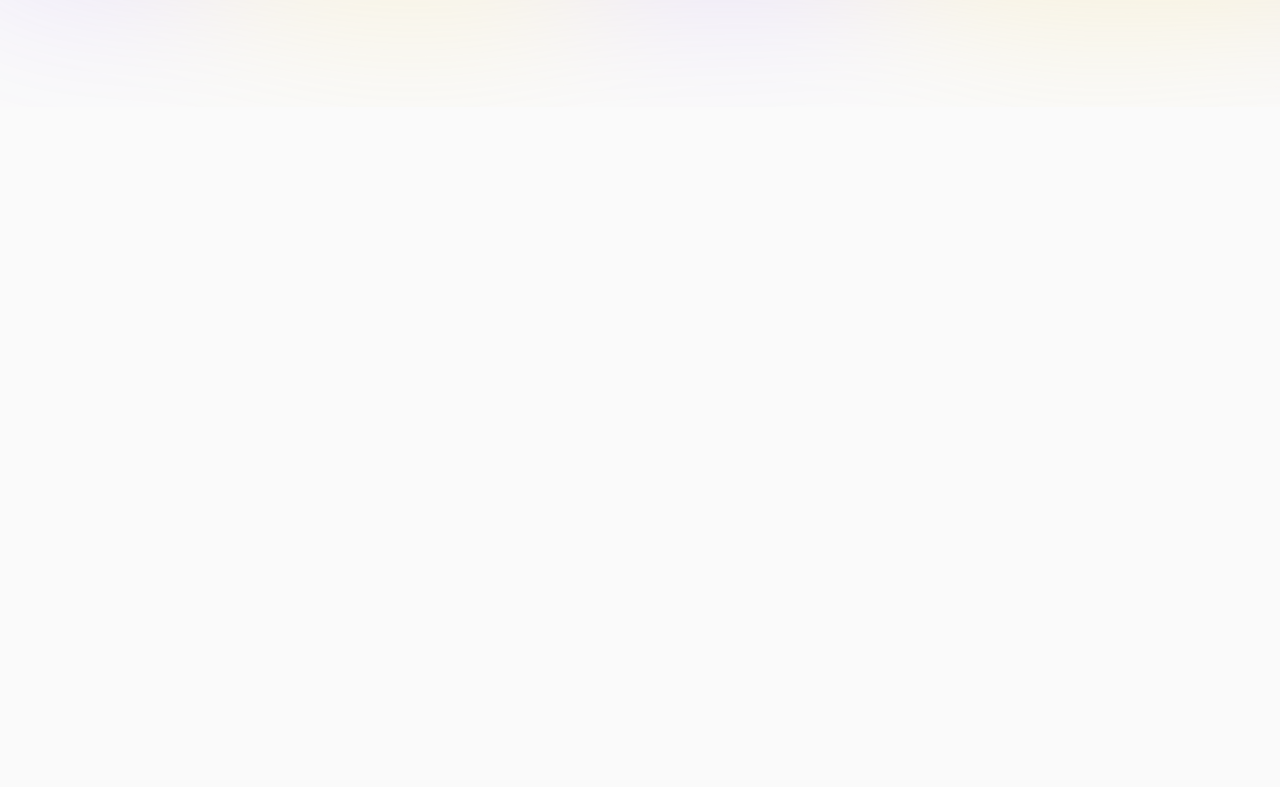
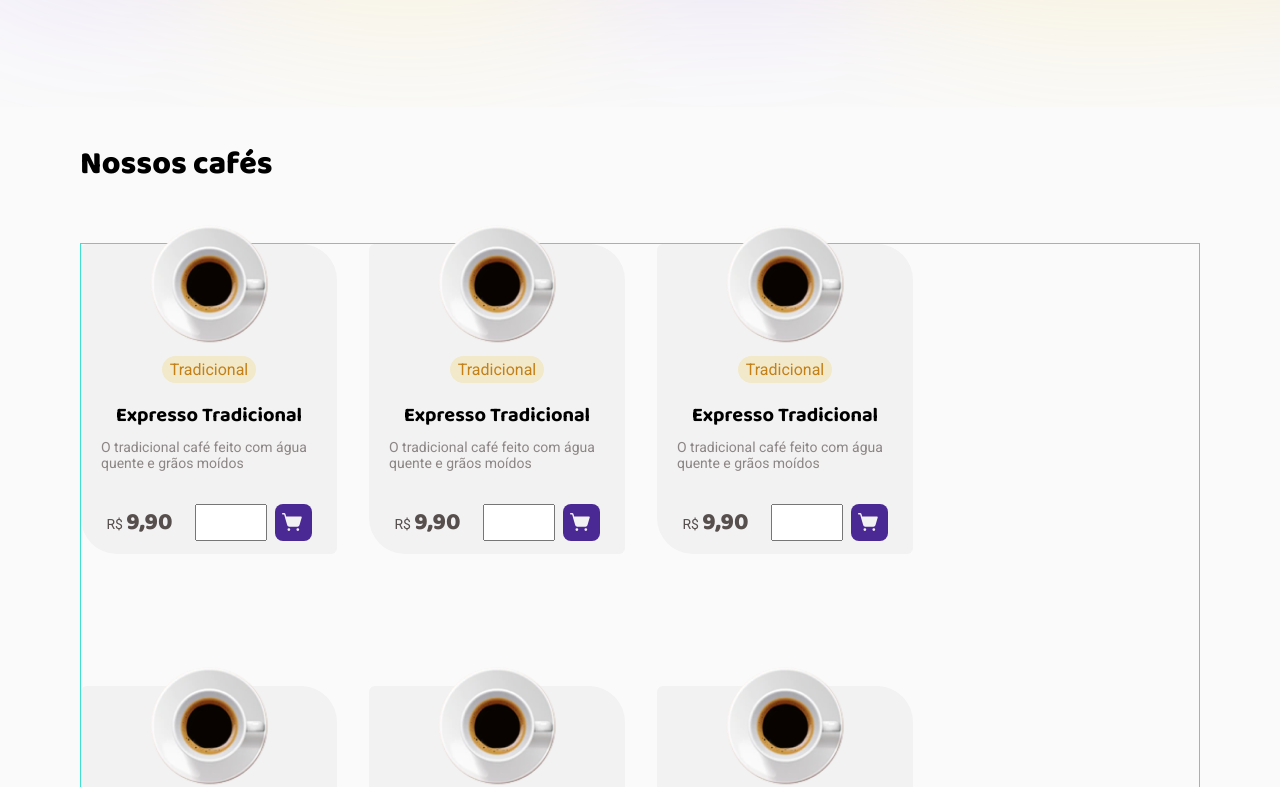
Before and after one commit to dharuanluigi/coffee-delivery, a React (Vite) app: page / in a window 1280 px wide. Shown: the part 573-1360 px from the top of the page. Before the commit the page ends 800 px from the top, so only its background shows below. Built offline with nearby package versions, Linux system fonts and the light colour scheme.

Commit message:
Fixing components

```diff
--- a/src/App.tsx
+++ b/src/App.tsx
@@ -1,47 +1,31 @@
 /** @format */
 
 import { ThemeProvider } from "styled-components";
-import { Coffee, MapPin, Package, ShoppingCart, Timer } from "phosphor-react";
+import { Coffee, Package, ShoppingCart, Timer } from "phosphor-react";
 
 import { defaultTheme } from "./styles/default";
 import { GlobalStyle } from "./styles/global";
 
 import {
   BenefitsContainer,
-  CartContainer,
-  HeaderActionsContainer,
-  HeaderContainer,
-  HeaderContent,
+  BodyContainer,
+  BodyContent,
+  ContainerTitle,
   IntroductionBody,
   IntroductionContainer,
-  LocationContainer,
   TextContent,
   TextContentContainer,
 } from "./homeStyle";
 
-import logo from "./assets/logo.svg";
 import mainCoffeeImage from "./assets/mainCoffeeImage.svg";
+
+import { Header } from "./components/Header";
+import { CoffeeCard } from "./components/CoffeeCard";
 
 export function App() {
   return (
     <ThemeProvider theme={defaultTheme}>
-      <HeaderContainer>
-        <HeaderContent>
-          <img src={logo} alt="" />
-          <HeaderActionsContainer>
-            <LocationContainer>
-              <span>
-                <MapPin size={22} weight="fill" />
-              </span>
-              Porto Alegre, RS
-            </LocationContainer>
-
-            <CartContainer>
-              <ShoppingCart size={22} weight="fill" />
-            </CartContainer>
-          </HeaderActionsContainer>
-        </HeaderContent>
-      </HeaderContainer>
+      <Header />
 
       <IntroductionBody>
         <IntroductionContainer>
@@ -85,6 +69,20 @@ export function App() {
         </IntroductionContainer>
       </IntroductionBody>
 
+      <BodyContainer>
+        <ContainerTitle>
+          <h1>Nossos cafés</h1>
+        </ContainerTitle>
+
+        <BodyContent>
+          <CoffeeCard key={1} />
+          <CoffeeCard key={2} />
+          <CoffeeCard key={3} />
+          <CoffeeCard key={4} />
+          <CoffeeCard key={5} />
+          <CoffeeCard key={6} />
+        </BodyContent>
+      </BodyContainer>
       <GlobalStyle />
     </ThemeProvider>
   );
--- /dev/null
+++ b/src/components/CoffeeCard/index.tsx
@@ -0,0 +1,32 @@
+/** @format */
+
+import { CardPriceForm, CoffeeCardContainer } from "./styles";
+
+import traditional_express_image from "../../assets/coffees/traditional_express.png";
+import { ShoppingCartSimple } from "phosphor-react";
+
+export function CoffeeCard() {
+  return (
+    <CoffeeCardContainer>
+      <img
+        src={traditional_express_image}
+        alt="Uma chícara de café branca com café preto dentro"
+      />
+      <span>Tradicional</span>
+      <h1>Expresso Tradicional</h1>
+      <p>O tradicional café feito com água quente e grãos moídos</p>
+      <CardPriceForm>
+        <div>
+          <span>R$ </span>
+          <span>9,90</span>
+        </div>
+        <div>
+          <input type="number" name="coffeeQuantity" id="coffeeQuantity" />
+          <button>
+            <ShoppingCartSimple size={22} weight="fill" />
+          </button>
+        </div>
+      </CardPriceForm>
+    </CoffeeCardContainer>
+  );
+}
--- /dev/null
+++ b/src/components/CoffeeCard/styles.ts
@@ -0,0 +1,94 @@
+/** @format */
+
+import styled from "styled-components";
+
+export const CoffeeCardContainer = styled.div`
+  width: 16rem;
+  height: 19.4rem;
+  display: flex;
+  flex-direction: column;
+  align-items: center;
+  border-radius: 6px 36px;
+  padding: 1.25rem;
+
+  margin-bottom: 100px; // <--- REMOVE THIS
+  background: ${(props) => props.theme["base-card"]};
+
+  img {
+    max-width: 7.5rem;
+    max-height: 7.5rem;
+    margin-top: -40px;
+    margin-bottom: 0.75rem;
+  }
+
+  & > span {
+    padding: 4px 8px;
+    border-radius: 100px;
+    margin-bottom: 1rem;
+
+    background: ${(props) => props.theme["yellow-light"]};
+    color: ${(props) => props.theme["yellow-dark"]};
+  }
+
+  h1 {
+    font-family: "Baloo 2";
+    font-weight: 700;
+    font-size: 1.25rem;
+    margin-bottom: 0.5rem;
+  }
+
+  p {
+    font-size: 0.875rem;
+    color: ${(props) => props.theme["base-label"]};
+    margin-bottom: 2rem;
+  }
+`;
+
+export const CardPriceForm = styled.form`
+  display: flex;
+  align-items: center;
+  justify-content: center;
+  gap: 1.4rem;
+
+  span {
+    font-size: 0.875rem;
+    color: ${(props) => props.theme["base-text"]};
+  }
+
+  span + span {
+    font-size: 1.5rem;
+    font-family: "Baloo 2";
+    font-weight: 800;
+  }
+
+  div + div {
+    display: flex;
+    align-items: center;
+    justify-content: center;
+    gap: 0.5rem;
+
+    input[type="number"] {
+      width: 4.5rem;
+      height: 2.3rem;
+    }
+
+    button {
+      width: 2.3rem;
+      height: 2.3rem;
+
+      display: flex;
+      align-items: center;
+      justify-content: center;
+
+      border: none;
+      border-radius: 8px;
+
+      background: ${(props) => props.theme["purple-dark"]};
+      color: ${(props) => props.theme["base-card"]};
+    }
+
+    button:hover {
+      cursor: pointer;
+    }
+  }
+`;
--- /dev/null
+++ b/src/components/Header/index.tsx
@@ -0,0 +1,34 @@
+/** @format */
+
+import { MapPin, ShoppingCart } from "phosphor-react";
+import {
+  CartContainer,
+  HeaderActionsContainer,
+  HeaderContainer,
+  HeaderContent,
+  LocationContainer,
+} from "./styles";
+
+import logo from "../../assets/logo.svg";
+
+export function Header() {
+  return (
+    <HeaderContainer>
+      <HeaderContent>
+        <img src={logo} alt="" />
+        <HeaderActionsContainer>
+          <LocationContainer>
+            <span>
+              <MapPin size={22} weight="fill" />
+            </span>
+            Porto Alegre, RS
+          </LocationContainer>
+
+          <CartContainer>
+            <ShoppingCart size={22} weight="fill" />
+          </CartContainer>
+        </HeaderActionsContainer>
+      </HeaderContent>
+    </HeaderContainer>
+  );
+}
--- /dev/null
+++ b/src/components/Header/styles.ts
@@ -0,0 +1,47 @@
+/** @format */
+
+import styled from "styled-components";
+
+export const HeaderContainer = styled.nav`
+  height: 6.5rem;
+  display: flex;
+  justify-content: center;
+  align-items: center;
+`;
+
+export const HeaderContent = styled.div`
+  display: flex;
+  justify-content: space-between;
+  align-items: center;
+  width: 100%;
+  max-width: 1120px;
+`;
+
+export const HeaderActionsContainer = styled.div`
+  display: flex;
+  gap: 12px;
+  align-items: center;
+`;
+
+export const LocationContainer = styled.span`
+  display: flex;
+  align-items: center;
+  padding: 0.5rem;
+  font-size: 0.875rem;
+  border-radius: 6px;
+
+  background: ${(props) => props.theme["purple-light"]};
+  color: ${(props) => props.theme["purple-dark"]};
+
+  span {
+    color: ${(props) => props.theme["brand-purple"]};
+  }
+`;
+
+export const CartContainer = styled.span`
+  padding: 8px;
+  border-radius: 6px;
+
+  background: ${(props) => props.theme["yellow-light"]};
+  color: ${(props) => props.theme["yellow-dark"]};
+`;
--- a/src/homeStyle.ts
+++ b/src/homeStyle.ts
@@ -3,50 +3,6 @@
 import styled from "styled-components";
 
 import mainBackgrounImage from "./assets/background.svg";
-
-export const HeaderContainer = styled.nav`
-  height: 6.5rem;
-  display: flex;
-  justify-content: center;
-  align-items: center;
-`;
-
-export const HeaderContent = styled.div`
-  display: flex;
-  justify-content: space-between;
-  align-items: center;
-  width: 100%;
-  max-width: 1120px;
-`;
-
-export const HeaderActionsContainer = styled.div`
-  display: flex;
-  gap: 12px;
-  align-items: center;
-`;
-
-export const LocationContainer = styled.span`
-  display: flex;
-  align-items: center;
-  padding: 0.5rem;
-  font-size: 0.875rem;
-  border-radius: 6px;
-
-  background: ${(props) => props.theme["purple-light"]};
-  color: ${(props) => props.theme["purple-dark"]};
-
-  span {
-    color: ${(props) => props.theme["brand-purple"]};
-  }
-`;
-
-export const CartContainer = styled.span`
-  padding: 8px;
-  border-radius: 6px;
-
-  background: ${(props) => props.theme["yellow-light"]};
-  color: ${(props) => props.theme["yellow-dark"]};
-`;
 
 export const IntroductionBody = styled.div`
   background: url(${mainBackgrounImage}) no-repeat;
@@ -120,3 +76,31 @@ export const TextContent = styled.p<BenefitsProps>`
       props.theme[BACKGROUND_COLORS[props.backgroundColor]]};
   }
 `;
+
+export const BodyContainer = styled.main`
+  display: flex;
+  flex-direction: column;
+  align-items: center;
+  gap: 3.3rem;
+`;
+
+export const ContainerTitle = styled.div`
+  display: flex;
+  width: 100%;
+  max-width: 1120px;
+  margin-top: 2rem;
+
+  h1 {
+    font-family: "Baloo 2";
+    font-weight: 800;
+  }
+`;
+
+export const BodyContent = styled.div`
+  max-width: 1120px;
+  display: flex;
+  gap: 2rem;
+  flex-wrap: wrap;
+
+  border: 1px solid turquoise;
+`;
```
Also changed, not shown: src/assets/coffees/traditional_express.png (added).
